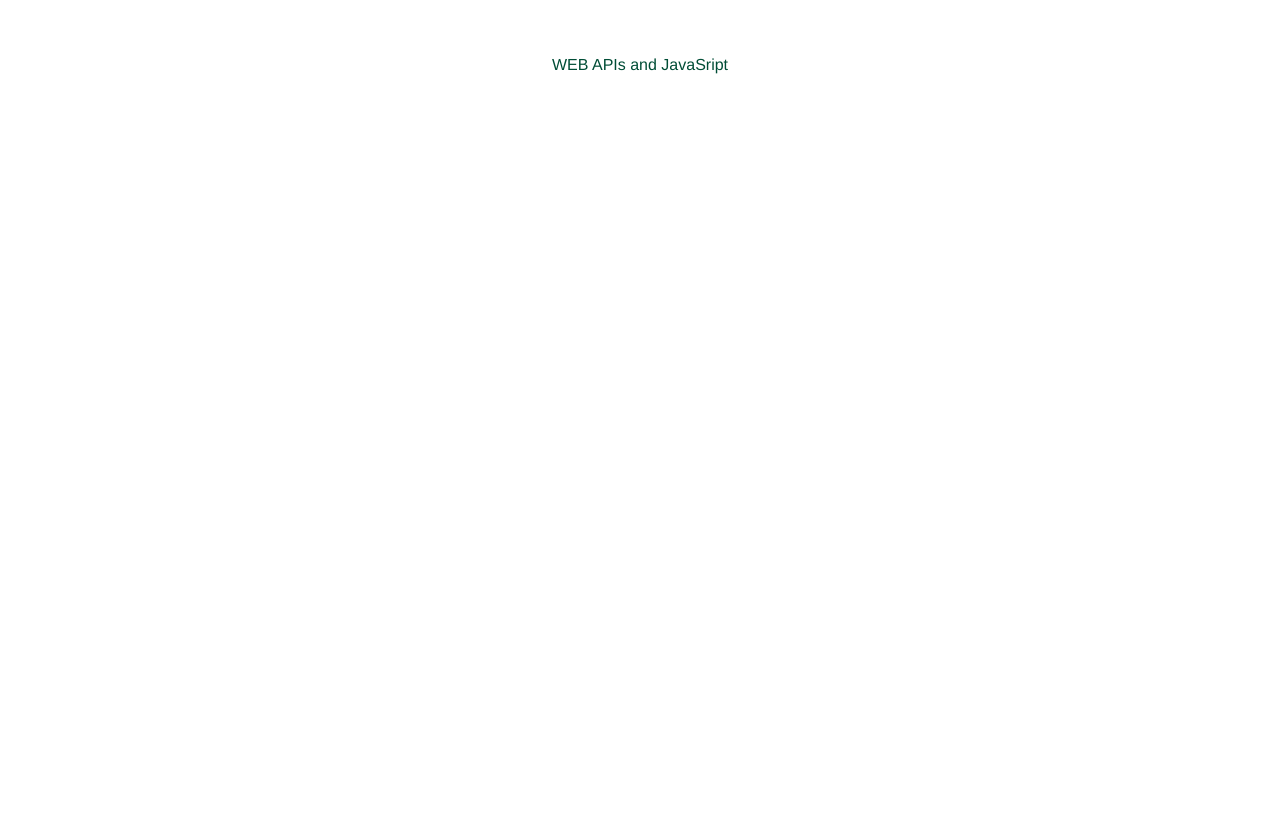
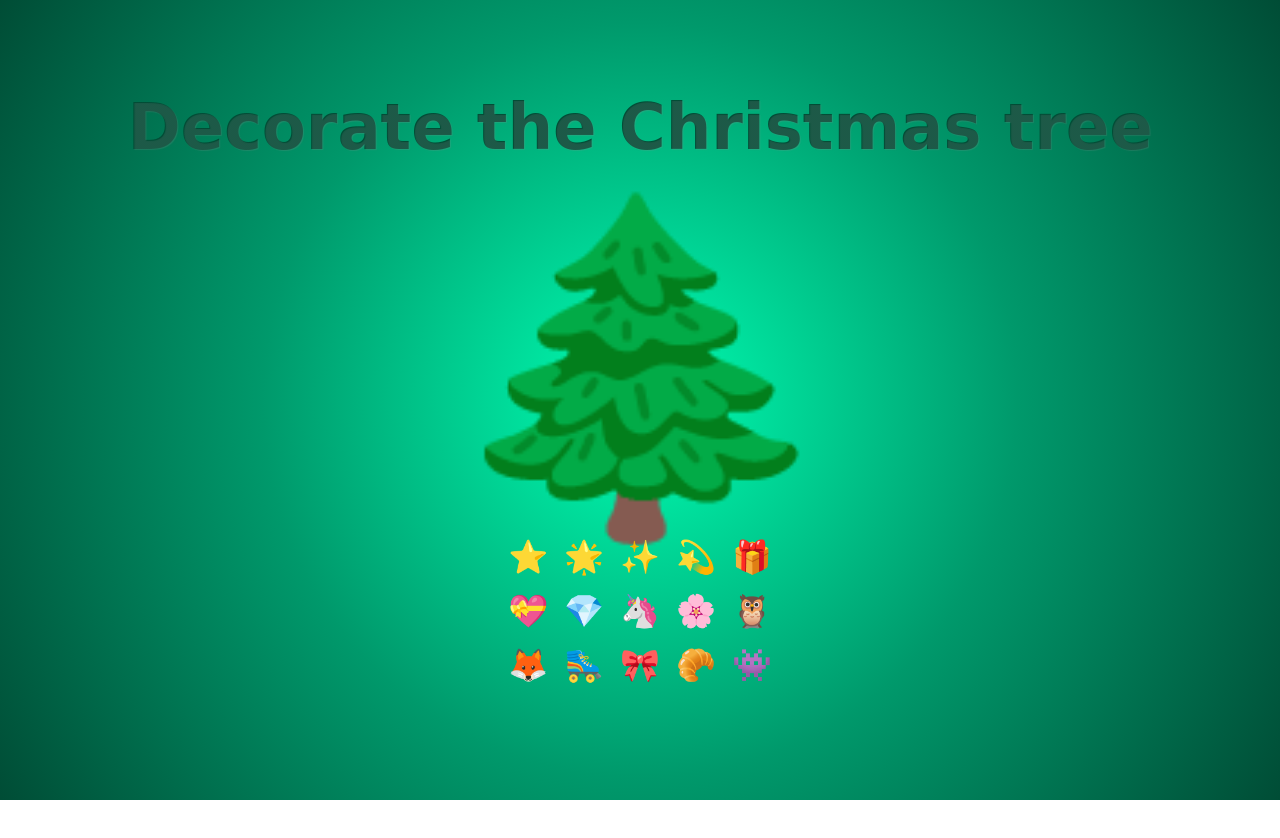
Before and after one commit to shooft/decorate-christmas-tree, a plain HTML site: page index.html in a window 1280 px wide. Shown: the top 838 px of the page. After the commit the page ends 800 px from the top, so only its background shows below. Drawn offline with Linux system fonts and the light colour scheme.

Commit message:
Add files via upload

```diff
--- a/index.html
+++ b/index.html
@@ -8,7 +8,7 @@
     <link rel="stylesheet" href="style.css">
     <script src="script.js" defer></script>
 </head>
-<body class="-christmas">
+<body class="christmas">
     <main>
         <p>WEB APIs and JavaSript</p>
         <h1>Decorate the Christmas tree</h1>
--- a/style.css
+++ b/style.css
@@ -164,15 +164,47 @@ body.christmas .decorations {
 
     }
 
-    .decorations li {
+    li {
         --_default-offset:calc(50% - 0.82rem);
         --_spread:2.5rem;
         font-size: 4vmin;
         top:var(--offset-y, 1rem);
         left:var(--offset-x, var(--_default-offset));
         cursor: grab;
+
+        view-transition-class: deco;
     }
+
+    #star1 { view-transition-name: star1; }
+    #star2 { view-transition-name: star2; }
+    #star3 { view-transition-name: star3; }
+    #star4 { view-transition-name: star4; }
+    #present { view-transition-name: present; }
+    #heart { view-transition-name: heart; }
+    #diamant { view-transition-name: diamant; }
+    #unicorn { view-transition-name: unicorn; }
+    #flower { view-transition-name: flower; }
+    #owl { view-transition-name: owl; }
+    #fox { view-transition-name: fox; }
+    #roaler-skate { view-transition-name: roaler-skate; }
+    #ribbon { view-transition-name: ribbon; }
+    #croissant { view-transition-name: croissant; }
+    #space-invader { view-transition-name: space-invader; }
+
+
 }
+
+::view-transition-group(.deco) {
+    animation-duration: 1s;
+    animation-timing-function: linear(
+        0, 0.218 2.1%, 0.862 6.5%, 1.114, 1.296 10.7%, 1.346, 1.37 12.9%, 1.373,
+        1.364 14.5%, 1.315 16.2%, 1.032 21.8%, 0.941 24%, 0.891 25.9%, 0.877,
+        0.869 27.8%, 0.87, 0.882 30.7%, 0.907 32.4%, 0.981 36.4%, 1.012 38.3%, 1.036,
+        1.046 42.7% 44.1%, 1.042 45.7%, 0.996 53.3%, 0.988, 0.984 57.5%, 0.985 60.7%,
+        1.001 68.1%, 1.006 72.2%, 0.998 86.7%, 1
+    );
+}
+
 
 body.audio-control button {
     --_opacity:1;
```
Also changed, not shown: script.js (line endings or trailing spaces).
